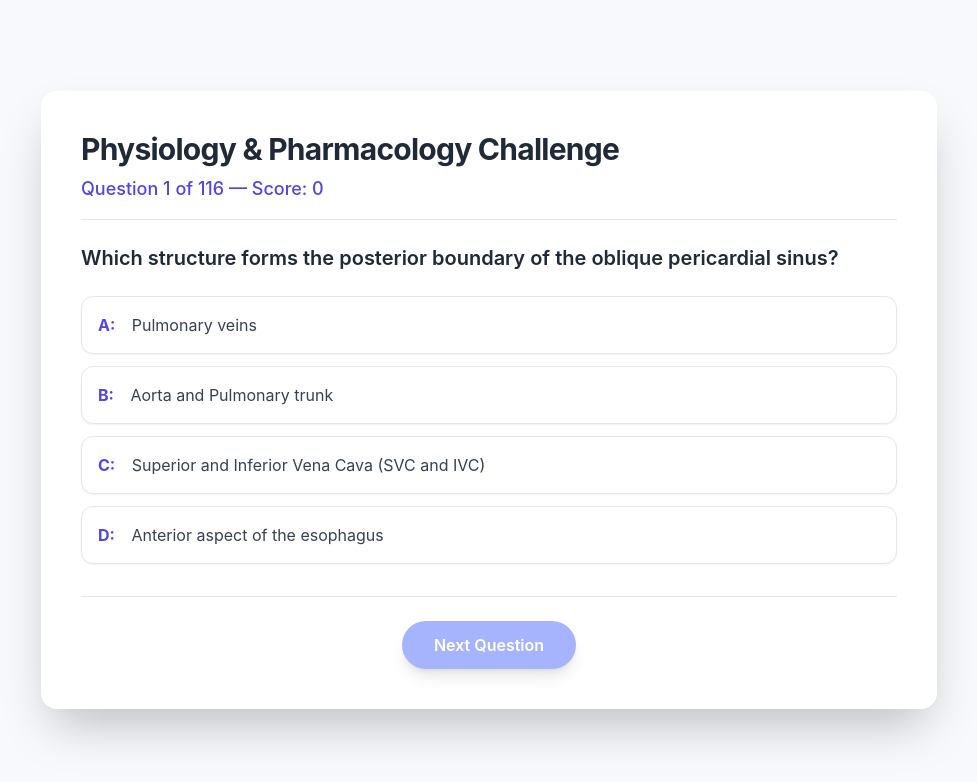
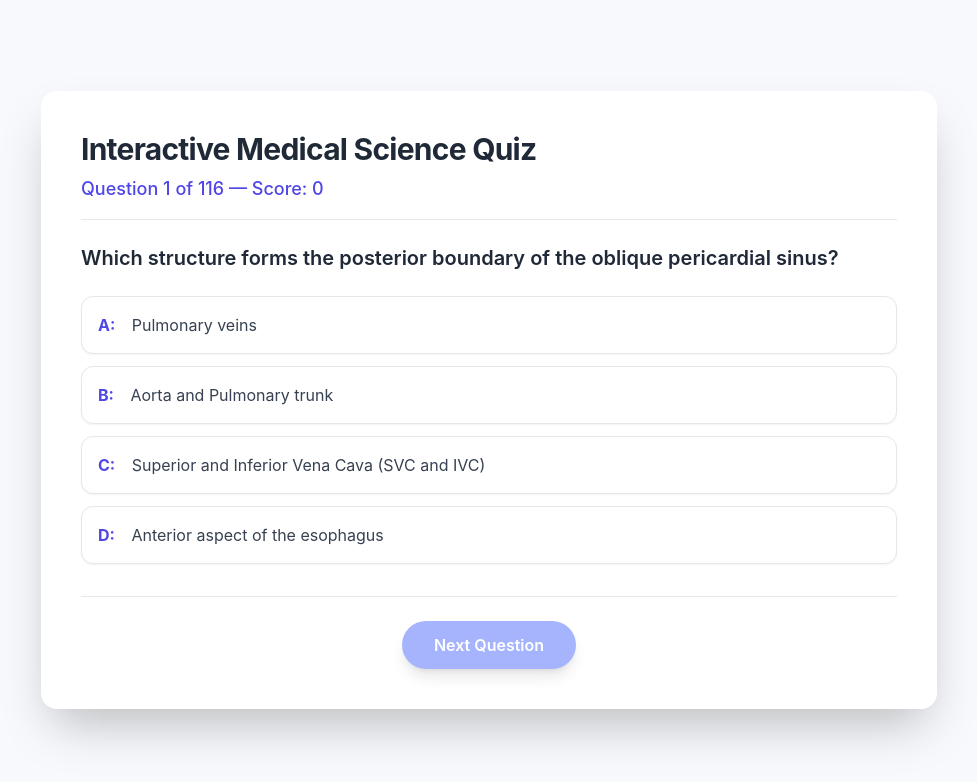
Before and after one commit to Huseny/elham-mcq.github.io, a plain HTML site: page index.html in a window 1280 px wide. Shown: the whole page, without its empty margins (151-1128 px from the left). Drawn offline with nearby package versions, Linux system fonts and the light colour scheme.

Commit message:
update index.html

```diff
--- a/index.html
+++ b/index.html
@@ -34,7 +34,7 @@
     <!-- Quiz Container -->
     <div id="quiz-container" class="bg-white p-6 md:p-10 rounded-2xl shadow-2xl max-w-4xl w-full transition-all duration-300">
         <header class="mb-6 border-b pb-4">
-            <h1 class="text-3xl font-bold text-gray-800 tracking-tight">Physiology & Pharmacology Challenge</h1>
+            <h1 class="text-3xl font-bold text-gray-800 tracking-tight">Interactive Medical Science Quiz</h1>
             <p id="score-display" class="text-lg font-medium text-indigo-600 mt-2">
                 Question <span id="current-q-num">1</span> of <span id="total-q-num"></span>
                 — Score: <span id="current-score">0</span>
```
